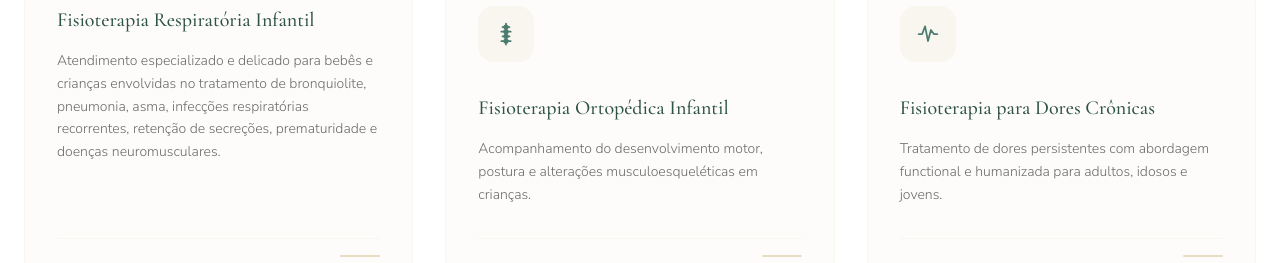
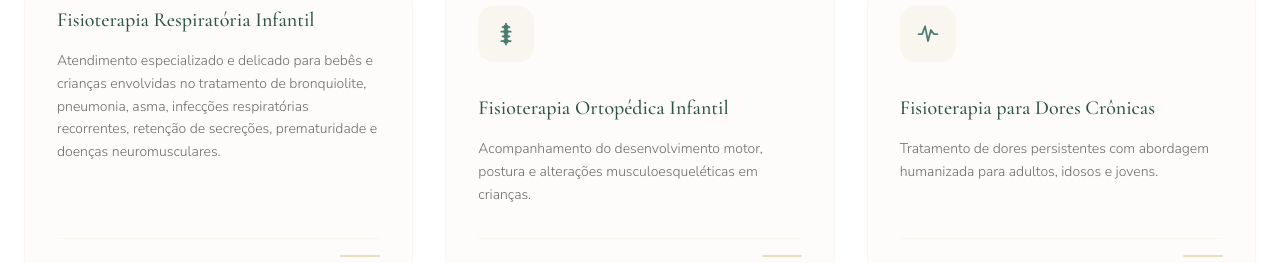
Before and after one commit to rafaelantoniobandeira-pixel/Eco-Fisio, a React (Vite) app: page / in a window 1280 px wide. Shown: the part 1386-1649 px from the top of the page. Built offline with nearby package versions, Linux system fonts and the light colour scheme.

Commit message:
refactor(constants): update chronic pain description
Remove redundant "functional" adjective to improve readability.

```diff
--- a/src/constants.ts
+++ b/src/constants.ts
@@ -25,7 +25,7 @@ export const SERVICES = [
   {
     id: "fisioterapia-dores-cronicas",
     title: "Fisioterapia para Dores Crônicas",
-    description: "Tratamento de dores persistentes com abordagem functional e humanizada para adultos, idosos e jovens.",
+    description: "Tratamento de dores persistentes com abordagem humanizada para adultos, idosos e jovens.",
     iconType: "pulse"
   },
   {
```
